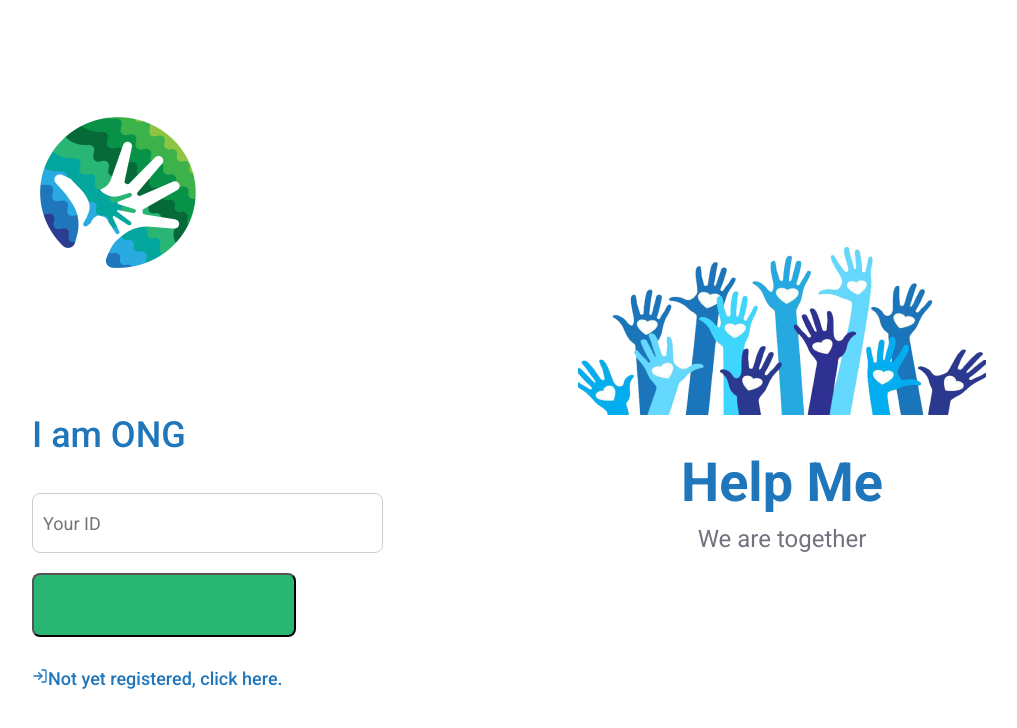
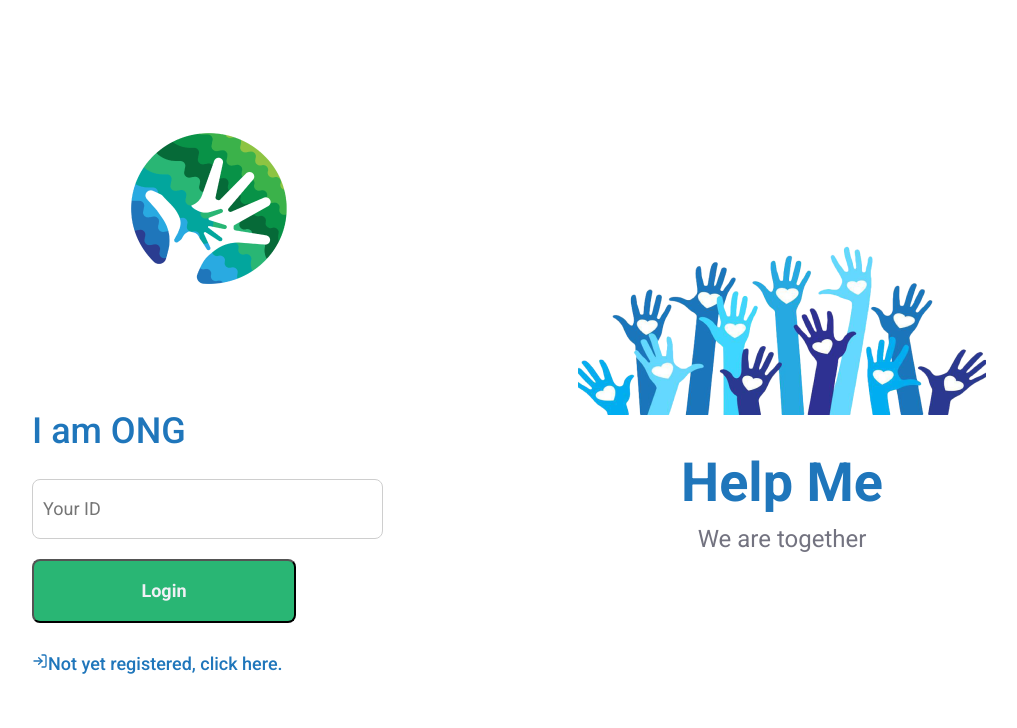
Before and after one commit to fernandojvlima/helpMe, a React (Create React App) app in the folder frontend/: page / in a window 1280 px wide. Shown: the top 728 px of the page, without its empty margins (131-1148 px from the left). Built offline with nearby package versions, Linux system fonts and the light colour scheme.

Commit message:
Frontend - HTTP Requests

```diff
--- a/frontend/src/components/BtnPrimary/style.css
+++ b/frontend/src/components/BtnPrimary/style.css
@@ -20,6 +20,6 @@
   transition: 0.2s;
 }
 
-.btnPrimary:hover {
+.btnPrimary :hover {
   filter: brightness(90%);
 }
--- a/frontend/src/pages/Logon/index.js
+++ b/frontend/src/pages/Logon/index.js
@@ -1,62 +1,51 @@
 import React, { useState } from 'react';
+import { Link, useHistory } from 'react-router-dom';
+import api from './../../services/api';
 import './styles.css';
 import logo from '../../assets/logo.png';
 import imageLogon from './../../assets/imageLogon.png';
 import BtnPrimary from './../../components/BtnPrimary/index';
 import InputStd from './../../components/InputStd';
 import { FiLogIn } from 'react-icons/fi';
-import axios from 'axios';
-import { Redirect, Link } from 'react-router-dom';
-
 
 export default function Logon() {
 
-  const [login, setLogin] = useState('')
-  const [ong, setOng] = useState('');
+  const history = useHistory();
+  const [id, setId] = useState('');
 
-  function handleChange(e) {
-    const inputValue = e.target.value;
-    setLogin(inputValue)
-  }
 
-  async function handleSubmit(e) {
+  async function handleLogon(e) {
     e.preventDefault();
-    try {
-      const res = await axios.post('http://localhost:3333/session', {
-        id: login
-      })
+    const data = {
+      id
+    }
 
-      return <Redirect to="/cases" />
-
-    } catch (err) {
-      alert(err)
+    if (id !== '') {
+      try {
+        const response = await api.post('/session', data)
+        alert(`Login Efetuado: ${response.data.name}`)
+        history.push('/profile')
+      } catch (err) {
+        alert('Erro no Login, tente novamente!')
+      }
+    } else {
+      alert('Campos Obrigatórios não preenchidos')
     }
   }
-
   return (
     <div className="container">
-      <form className="section" onSubmit={(e) => handleSubmit(e)}>
+
+      <form className="section" onSubmit={handleLogon}>
         <div className="imgLogin">
           <img src={logo} alt="logo help me" />
         </div>
+        <h1>I am ONG {id}</h1>
+        <InputStd className="inputStd" type="text" name="id" placeholder="Your ID" value={id} onChange={(e) => setId(e.target.value)} />
 
-
-        <div className="titleLogon">
-          <h1>I am ONG</h1>
-        </div>
-
-        <div className="input">
-          <InputStd className="inputStd" type="text" placeholder="Your ID" onChange={handleChange} />
-        </div>
-
-        <div className="buttonLogin">
-          <BtnPrimary name="Login" type="submit" />
-        </div>
-
+        <BtnPrimary value="Login" type="submit" />
         <div className="linkRegister">
           <Link to="/register"><p><FiLogIn size={16} />  Not yet registered, click here.</p></Link>
         </div>
-
       </form>
 
       <div className="aside">
--- a/frontend/src/pages/Logon/styles.css
+++ b/frontend/src/pages/Logon/styles.css
@@ -33,17 +33,14 @@
   line-height: 36px;
   color: #1f76bb;
   margin-bottom: 40px;
-  text-align: center;
+  align-self: center;
 }
 
 .section .imgLogin {
+  align-self: center;
   max-width: 169px;
   max-height: 166px;
-  margin-bottom: 80px;
-}
-
-.section .buttonLogin {
-  margin-bottom: 30px;
+  margin-bottom: 60px;
 }
 
 .section .linkRegister a {
@@ -57,6 +54,7 @@
   margin-bottom: 50px;
   text-decoration: none;
   transition: 0.2s;
+  margin-top: 30px;
 }
 
 .section .linkRegister a:hover {
--- a/frontend/src/pages/NewCase/index.js
+++ b/frontend/src/pages/NewCase/index.js
@@ -18,12 +18,12 @@ export default function Register() {
           Do not inform contacts or names of people involved  in order to
           maintain the confidentiality
         </p>
-        <Link to="/"><p><FiArrowLeft size={16} />  Back to Home</p></Link>
+        <Link to="/profile"><p><FiArrowLeft size={16} />  Back to Home</p></Link>
       </div>
 
       <div className="form">
         <InputStd type="text" className="inputStd" name="title" placeholder="Title of the Case" />
-        <InputStd type="email" className="inputDescription" name="description" placeholder="Description" />
+        <textarea type="textarea" className="textarea" name="description" placeholder="Description" />
         <InputStd type="text" className="inputStd" name="value" placeholder="Value" />
         <div className="buttonGroup">
           <BtnCancel type="button" name="Cancel" />
--- a/frontend/src/pages/NewCase/styles.css
+++ b/frontend/src/pages/NewCase/styles.css
@@ -8,6 +8,7 @@
   display: flex;
   flex-direction: row;
   flex-wrap: wrap;
+
   justify-content: center;
   align-items: center;
   box-shadow: 0 0 100px rgba(0, 0, 0, 0.3);
@@ -69,9 +70,10 @@
   height: 60px;
 }
 
-.form .inputDescription {
+.form .textarea {
   width: 448px;
-  height: 175px;
+  resize: vertical;
+  min-height: 175px;
   border-radius: 8px;
   border: 1px solid #cecece;
   background-color: #ffffff;
@@ -80,9 +82,9 @@
   font-style: normal;
   font-weight: normal;
   font-size: 18px;
-  line-height: 21px;
+  line-height: 24px;
   margin-bottom: 20px;
-  padding-left: 10px;
+  padding: 10px 0 10px 10px;
 }
 
 .form .btnPrimary {
--- a/frontend/src/pages/Register/index.js
+++ b/frontend/src/pages/Register/index.js
@@ -1,12 +1,45 @@
-import React from 'react';
+import React, { useState } from 'react';
 import './styles.css';
 import logoTransparent from './../../assets/logoTransparent.png';
 import { FiArrowLeft } from 'react-icons/fi'
-import { Link } from 'react-router-dom';
+import api from './../../services/api';
+import { Link, useHistory } from 'react-router-dom';
 import InputStd from './../../components/InputStd';
 import BtnPrimary from './../../components/BtnPrimary';
 
 export default function Register() {
+
+  const history = useHistory();
+
+  const [name, setName] = useState('');
+  const [email, setEmail] = useState('');
+  const [whatsapp, setWhatsapp] = useState('');
+  const [city, setCity] = useState('');
+  const [uf, setUf] = useState('');
+
+  async function handleRegister(e) {
+    e.preventDefault();
+    const data = {
+      name,
+      email,
+      whatsapp,
+      city,
+      uf
+    }
+
+    if (name !== '' && email !== '' && whatsapp !== '') {
+      try {
+        const response = await api.post('/ongs', data)
+        alert(`Seu cadastro foi efetuado, sua Id de acesso: ${response.data.id}`)
+        history.push('/')
+      } catch (err) {
+        alert('Erro no cadastro, tente novamente!')
+      }
+    } else {
+      alert('Campos Obrigatórios não preenchidos')
+    }
+  }
+
   return (
     <div className="container-register">
       <div className="section">
@@ -19,16 +52,16 @@ export default function Register() {
         <Link to="/"><p><FiArrowLeft size={16} />  Back to Logon</p></Link>
       </div>
 
-      <div className="form">
-        <InputStd type="text" className="inputStd" name="name" placeholder="ONG Name" />
-        <InputStd type="email" className="inputStd" name="email" placeholder="E-mail" />
-        <InputStd type="text" className="inputStd" name="whatsapp" placeholder="Whatsapp" />
+      <form className="form" onSubmit={handleRegister}>
+        <InputStd type="text" className="inputStd" name="name" placeholder="ONG Name" value={name} onChange={(e) => setName(e.target.value)} />
+        <InputStd type="email" className="inputStd" name="email" placeholder="E-mail" value={email} onChange={(e) => setEmail(e.target.value)} />
+        <InputStd type="text" className="inputStd" name="whatsapp" placeholder="Whatsapp" value={whatsapp} onChange={(e) => setWhatsapp(e.target.value)} />
         <div className="city">
-          <InputStd type="text" className="inputStd" id="city" name="city" placeholder="City" />
-          <InputStd type="text" className="inputStd" id="uf" name="uf" placeholder="UF" />
+          <InputStd type="text" className="inputStd" id="city" name="city" placeholder="City" value={city} onChange={(e) => setCity(e.target.value)} />
+          <InputStd type="text" className="inputStd" id="uf" name="uf" placeholder="UF" value={uf} onChange={(e) => setUf(e.target.value)} />
         </div>
         <BtnPrimary type="submit" className="btnPrimary" value="Register" />
-      </div>
+      </form>
     </div>
   )
 }
--- a/frontend/src/routes.js
+++ b/frontend/src/routes.js
@@ -11,7 +11,7 @@ export default function Routes() {
     <Router>
       <Switch>
         <Route exact path="/" component={Logon} />
-        <Route exact path="/cases" component={Home} />
+        <Route path="/cases" component={Home} />
         <Route path="/register" component={Register} />
         <Route path="/profile" component={Profile} />
         <Route path="/cases/new" component={NewCase} />
--- a/frontend/src/services/Api.js
+++ b/frontend/src/services/Api.js
@@ -1,8 +1,7 @@
 import axios from 'axios';
 
-const Api = axios.create({
-  baseURL: 'http://localhost:3333/',
-
+const api = axios.create({
+  baseURL: 'http://localhost:3333',
 });
 
-export default Api;
+export default api;
```
Also changed, not shown: 1 other file (tests, documents, lock files or other folders).
